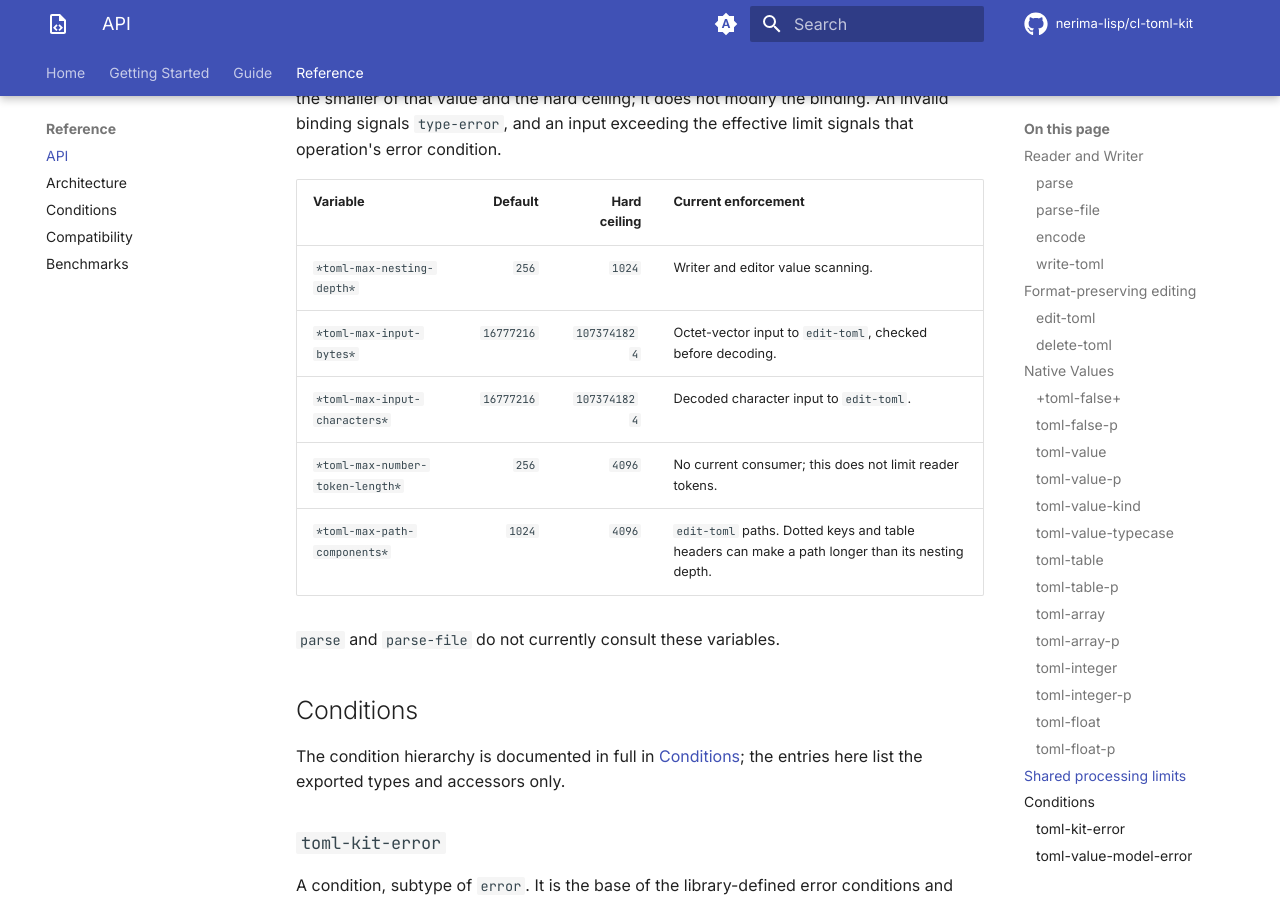
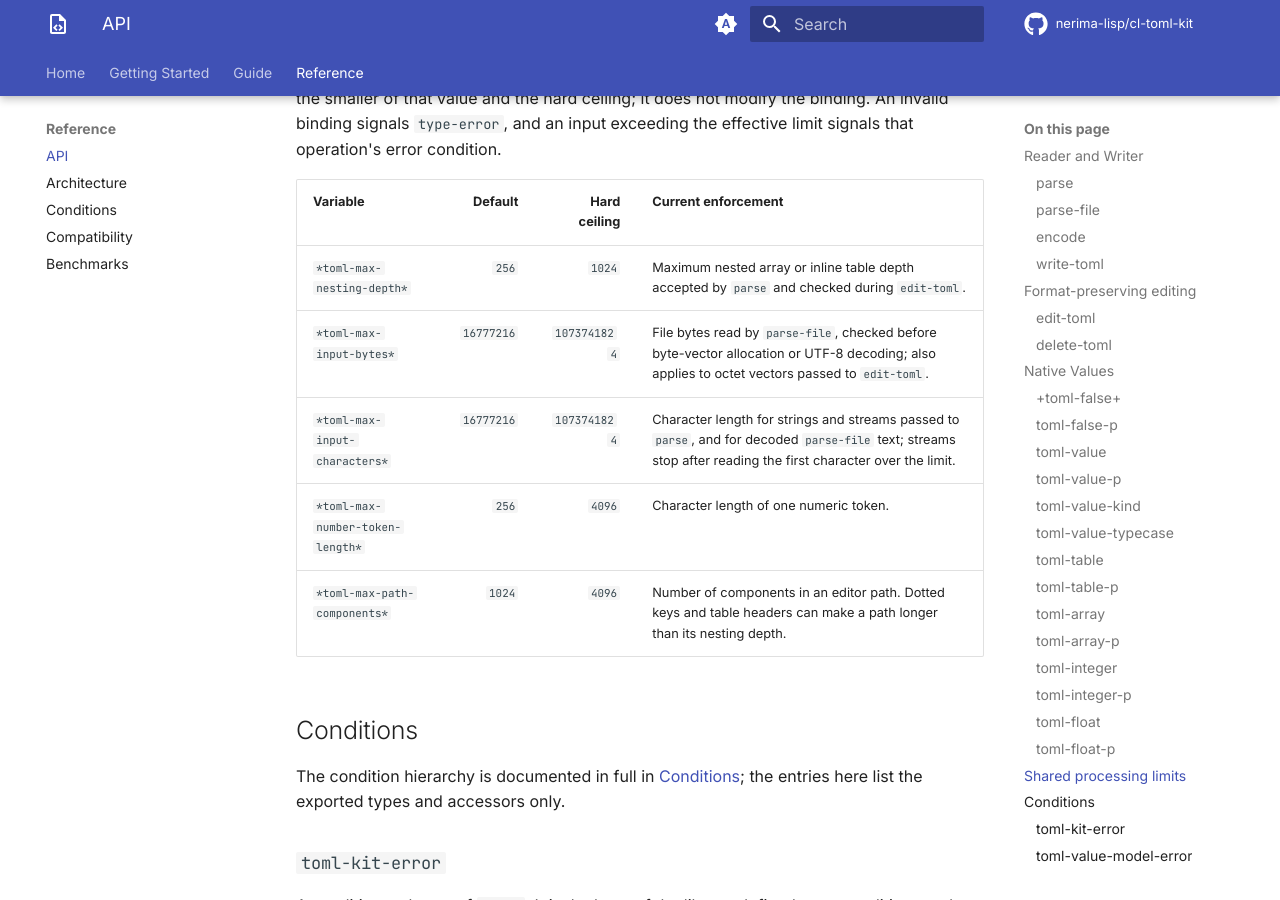
Before and after one commit to nerima-lisp/cl-toml-kit, an MkDocs documentation site: the page built from docs/src/reference/api.md, in a window 1280 px wide and 900 px high, scrolled down 7695 px. Built offline with MkDocs 1.6.1 and Material for MkDocs 9.7.7, drawn with Linux system fonts in a browser that asks for light colours; comment, search, counter and statistics services are not loaded.

Commit message:
fix(reader): harden untrusted input against oversized values and invalid Unicode

```diff
--- a/docs/src/reference/api.md
+++ b/docs/src/reference/api.md
@@ -374,13 +374,11 @@ condition.
 
 | Variable | Default | Hard ceiling | Current enforcement |
 | --- | ---: | ---: | --- |
-| `*toml-max-nesting-depth*` | `256` | `1024` | Writer and editor value scanning. |
-| `*toml-max-input-bytes*` | `16777216` | `1073741824` | Octet-vector input to `edit-toml`, checked before decoding. |
-| `*toml-max-input-characters*` | `16777216` | `1073741824` | Decoded character input to `edit-toml`. |
-| `*toml-max-number-token-length*` | `256` | `4096` | No current consumer; this does not limit reader tokens. |
-| `*toml-max-path-components*` | `1024` | `4096` | `edit-toml` paths. Dotted keys and table headers can make a path longer than its nesting depth. |
-
-`parse` and `parse-file` do not currently consult these variables.
+| `*toml-max-nesting-depth*` | `256` | `1024` | Maximum nested array or inline table depth accepted by `parse` and checked during `edit-toml`. |
+| `*toml-max-input-bytes*` | `16777216` | `1073741824` | File bytes read by `parse-file`, checked before byte-vector allocation or UTF-8 decoding; also applies to octet vectors passed to `edit-toml`. |
+| `*toml-max-input-characters*` | `16777216` | `1073741824` | Character length for strings and streams passed to `parse`, and for decoded `parse-file` text; streams stop after reading the first character over the limit. |
+| `*toml-max-number-token-length*` | `256` | `4096` | Character length of one numeric token. |
+| `*toml-max-path-components*` | `1024` | `4096` | Number of components in an editor path. Dotted keys and table headers can make a path longer than its nesting depth. |
 
 ## Conditions
 
```
Also changed, not shown: 3 other files.
